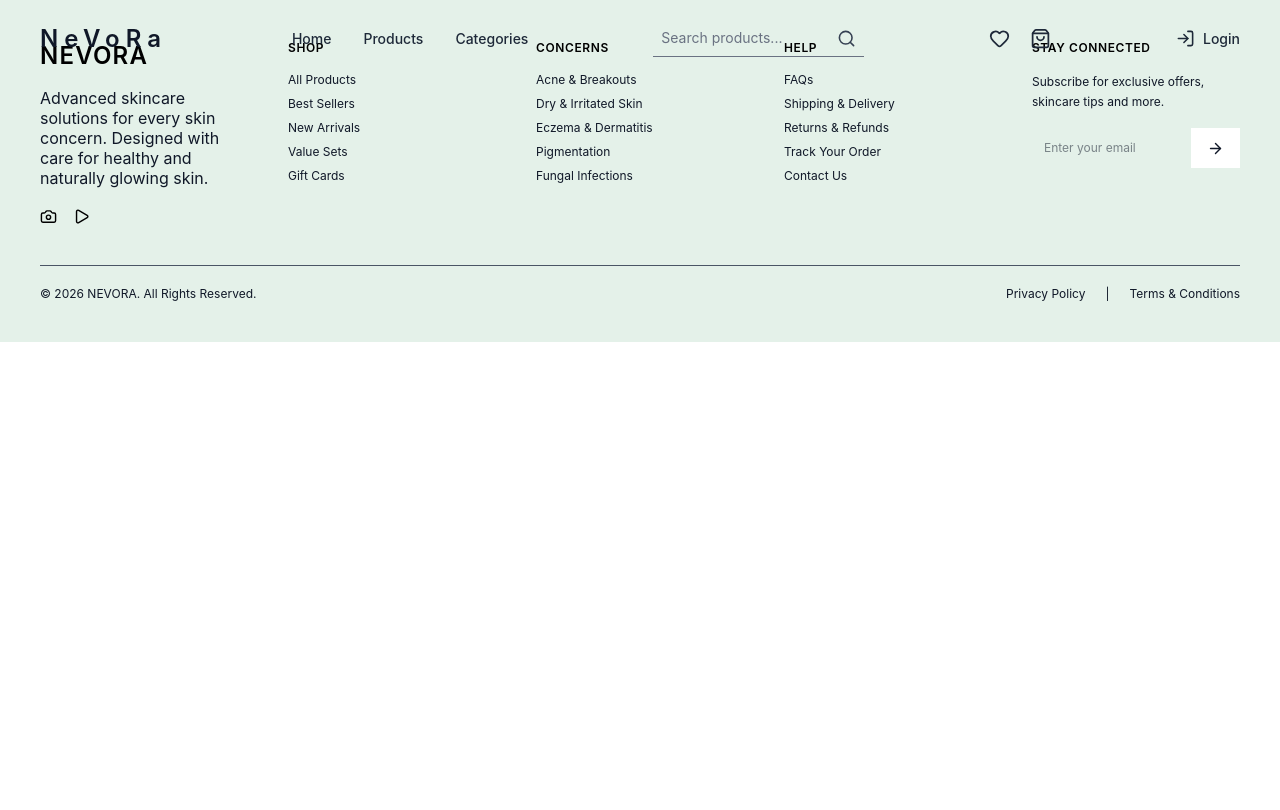
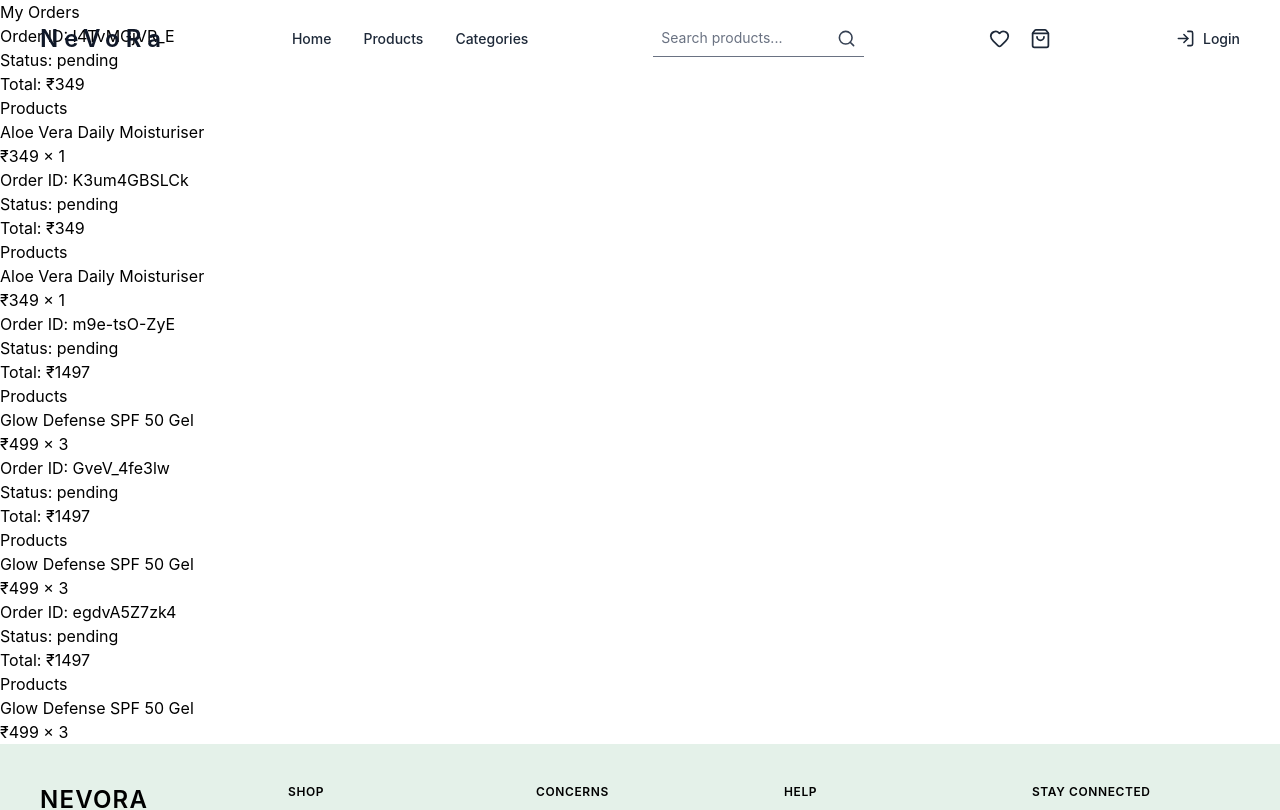
Before and after one commit to shamil8458-tech/NEVORA-App, a React (Vite) app: page /orders in a window 1280 px wide. Shown: the top 810 px of the page. Built offline with nearby package versions, Linux system fonts and the light colour scheme; data requests are answered from the project's data file.

Commit message:
complted checkout section &  orders section also with db.json

```diff
--- a/db.json
+++ b/db.json
@@ -195,8 +195,134 @@
       "stock": 16
     }
   ],
-  "cart": [],
+  "cart": [
+    {
+      "productId": "3",
+      "name": "Glow Defense SPF 50 Gel",
+      "brand": "Nevora",
+      "category": "Sunscreens",
+      "price": 499,
+      "originalPrice": 599,
+      "description": "Non-sticky sunscreen gel with a smooth finish that keeps your skin protected and fresh throughout the day",
+      "image": "/Products/Sunscreens2.png",
+      "rating": 4.8,
+      "stock": 30,
+      "quantity": 3,
+      "id": "G3dUSDbVKaA"
+    }
+  ],
   "wishlist": [],
-  "orders": [],
+  "orders": [
+    {
+      "items": [
+        {
+          "productId": "7",
+          "name": "Aloe Vera Daily Moisturiser",
+          "brand": "Nevora",
+          "category": "Moisturisers",
+          "price": 349,
+          "originalPrice": 429,
+          "description": "Lightweight aloe vera moisturiser that provides everyday hydration and leaves skin soft and comfortable.",
+          "image": "/Products/Moisturisers1.png",
+          "rating": 4.5,
+          "stock": 30,
+          "quantity": 1,
+          "id": "feDYDzXyq7g"
+        }
+      ],
+      "totalPrice": 349,
+      "status": "pending",
+      "createdAt": "2026-09-12T19:17:18.501Z",
+      "id": "I4TvMGjVR_E"
+    },
+    {
+      "items": [
+        {
+          "productId": "7",
+          "name": "Aloe Vera Daily Moisturiser",
+          "brand": "Nevora",
+          "category": "Moisturisers",
+          "price": 349,
+          "originalPrice": 429,
+          "description": "Lightweight aloe vera moisturiser that provides everyday hydration and leaves skin soft and comfortable.",
+          "image": "/Products/Moisturisers1.png",
+          "rating": 4.5,
+          "stock": 30,
+          "quantity": 1,
+          "id": "feDYDzXyq7g"
+        }
+      ],
+      "totalPrice": 349,
+      "status": "pending",
+      "createdAt": "2026-09-12T19:17:19.166Z",
+      "id": "K3um4GBSLCk"
+    },
+    {
+      "items": [
+        {
+          "productId": "3",
+          "name": "Glow Defense SPF 50 Gel",
+          "brand": "Nevora",
+          "category": "Sunscreens",
+          "price": 499,
+          "originalPrice": 599,
+          "description": "Non-sticky sunscreen gel with a smooth finish that keeps your skin protected and fresh throughout the day",
+          "image": "/Products/Sunscreens2.png",
+          "rating": 4.8,
+          "stock": 30,
+          "quantity": 3,
+          "id": "G3dUSDbVKaA"
+        }
+      ],
+      "totalPrice": 1497,
+      "status": "pending",
+      "createdAt": "2026-09-12T19:18:40.125Z",
+      "id": "m9e-tsO-ZyE"
+    },
+    {
+      "items": [
+        {
+          "productId": "3",
+          "name": "Glow Defense SPF 50 Gel",
+          "brand": "Nevora",
+          "category": "Sunscreens",
+          "price": 499,
+          "originalPrice": 599,
+          "description": "Non-sticky sunscreen gel with a smooth finish that keeps your skin protected and fresh throughout the day",
+          "image": "/Products/Sunscreens2.png",
+          "rating": 4.8,
+          "stock": 30,
+          "quantity": 3,
+          "id": "G3dUSDbVKaA"
+        }
+      ],
+      "totalPrice": 1497,
+      "status": "pending",
+      "createdAt": "2026-09-12T19:18:46.950Z",
+      "id": "GveV_4fe3lw"
+    },
+    {
+      "items": [
+        {
+          "productId": "3",
+          "name": "Glow Defense SPF 50 Gel",
+          "brand": "Nevora",
+          "category": "Sunscreens",
+          "price": 499,
+          "originalPrice": 599,
+          "description": "Non-sticky sunscreen gel with a smooth finish that keeps your skin protected and fresh throughout the day",
+          "image": "/Products/Sunscreens2.png",
+          "rating": 4.8,
+          "stock": 30,
+          "quantity": 3,
+          "id": "G3dUSDbVKaA"
+        }
+      ],
+      "totalPrice": 1497,
+      "status": "pending",
+      "createdAt": "2026-09-12T19:36:22.638Z",
+      "id": "egdvA5Z7zk4"
+    }
+  ],
   "$schema": "./node_modules/json-server/schema.json"
 }
--- a/src/Pages/Cart.jsx
+++ b/src/Pages/Cart.jsx
@@ -10,10 +10,12 @@ import { Trash2, Minus, Plus } from "lucide-react";
 import { useQuery ,useMutation} from "@tanstack/react-query";
 import { getcart , removeCartItem , updateCartItem } from "../services/cartService";
 import { useEffect } from "react";
+import { useNavigate } from "react-router-dom";
 
 function Cart() {
 
  const dispatch = useDispatch();
+ const navigate = useNavigate();
 
 const items = useSelector((state) => state.cart.items);
 
@@ -296,7 +298,8 @@ const { mutate: updateItem } = useMutation({
                         </div>
 
 
-                        <button
+                        <button type="button"
+                           onClick={() => navigate("/checkout")}
                             className="mt-7 w-full bg-[#243b2a] px-6 py-4 text-sm font-medium text-white transition hover:bg-[#1c3021]"
                         >
                             PROCEED TO CHECKOUT
--- a/src/Pages/Checkout.jsx
+++ b/src/Pages/Checkout.jsx
@@ -0,0 +1,57 @@
+import { useSelector } from "react-redux";
+import {useMutation} from '@tanstack/react-query'
+import { createOder } from '../services/orderService'
+
+function Checkout() {
+
+    const items = useSelector((state) => state.cart.items);
+
+    const totalPrice = items.reduce(
+        (total , item) => total + item.price * item.quantity,
+        0
+    );
+
+    const {mutate : placeOrder} = useMutation({
+        mutationFn : createOder,
+
+        onSuccess : (data) => {
+            console.log("order placed" , data)
+        },
+    });
+
+
+    const handlePlaceOrder = () => {
+        const order = {
+            items : items,
+            totalPrice : totalPrice,
+            status : "pending",
+            createdAt: new Date().toISOString(),
+        };
+        placeOrder(order)
+    }
+  return (
+    <div>
+
+        <h1>Checkout</h1>
+
+        {items.map((item) => (
+            <div key={item.id}>
+                <p>{item.name}</p>
+                <p>₹{item.price}</p>
+                <p>Quantity:{item.quantity}</p>
+
+            </div>
+        ))}
+
+        <h2>Total: ₹{totalPrice} </h2>
+
+        <button type="button"
+        onClick={handlePlaceOrder}>
+            Place Order
+        </button>
+
+    </div>
+  )
+}
+
+export default Checkout
--- a/src/Pages/Orders.jsx
+++ b/src/Pages/Orders.jsx
@@ -0,0 +1,64 @@
+import { useQuery } from "@tanstack/react-query"
+import { getOrders } from "../services/orderService"
+
+function Orders() {
+
+    const {data : orders , isLoading , isError} = useQuery({
+        queryKey : ["orders"],
+        queryFn : getOrders
+    });
+
+    if(isLoading){
+        return <p>Loading orders...</p>
+    }
+
+    if(isError){
+        return <p>Failed to load orders</p>
+    }
+
+    if(orders.length === 0){
+        return (
+            <div>
+                <h2>No Orders Yet</h2>
+                <p>Your orders will appear here.</p>
+            </div>
+        );
+    }
+  return (
+    <div>
+
+        <h2>My Orders</h2>
+
+        {orders.map((order) => (
+            <div key={order.id}>
+
+                  <h3>
+                    Order ID: {order.id}
+                  </h3>
+
+                  <p>Status: {order.status}</p>
+
+                  <p>Total: ₹{order.totalPrice}</p>
+
+
+                  <h4>Products</h4>
+
+                  {order.items.map((item) => (
+                    <div key={item.id}>
+
+                        <p>{item.name}</p>
+
+                        <p>
+                           ₹{item.price} × {item.quantity}
+                        </p>
+
+                    </div>
+                  ))}
+            </div>
+        ))}
+
+    </div>
+  )
+}
+
+export default Orders
--- a/src/routes/AppRoutes.jsx
+++ b/src/routes/AppRoutes.jsx
@@ -6,6 +6,10 @@ import Products from "../Pages/Products"
 import Home from "../Pages/Home"
 import Cart from "../Pages/Cart"
 import Wishlist from "../Pages/Wishlist"
+import Checkout from "../Pages/Checkout"
+import Orders from "../Pages/Orders"
+
+
 
 function AppRoutes() {
   return (
@@ -20,6 +24,9 @@ function AppRoutes() {
              <Route path="/products/:id" element={<ProductDetails/>}/>
              <Route path="/cart" element={<Cart />} />
              <Route path="/wishlist" element={<Wishlist />} />
+             <Route path="/checkout" element={<Checkout />} />
+            <Route path="/orders" element={<Orders />} />
+
 
         </Routes>
 
--- a/src/services/orderService.js
+++ b/src/services/orderService.js
@@ -0,0 +1,16 @@
+import axios from 'axios'
+
+const api = axios.create({
+    baseURL : "http://localhost:3001"
+})
+
+
+export const getOrders = async () => {
+    const response = await api.get("/orders");
+    return response.data;
+}
+
+export const createOder = async (order) => {
+    const response = await api.post("/orders" , order)
+    return response.data;
+}
```
